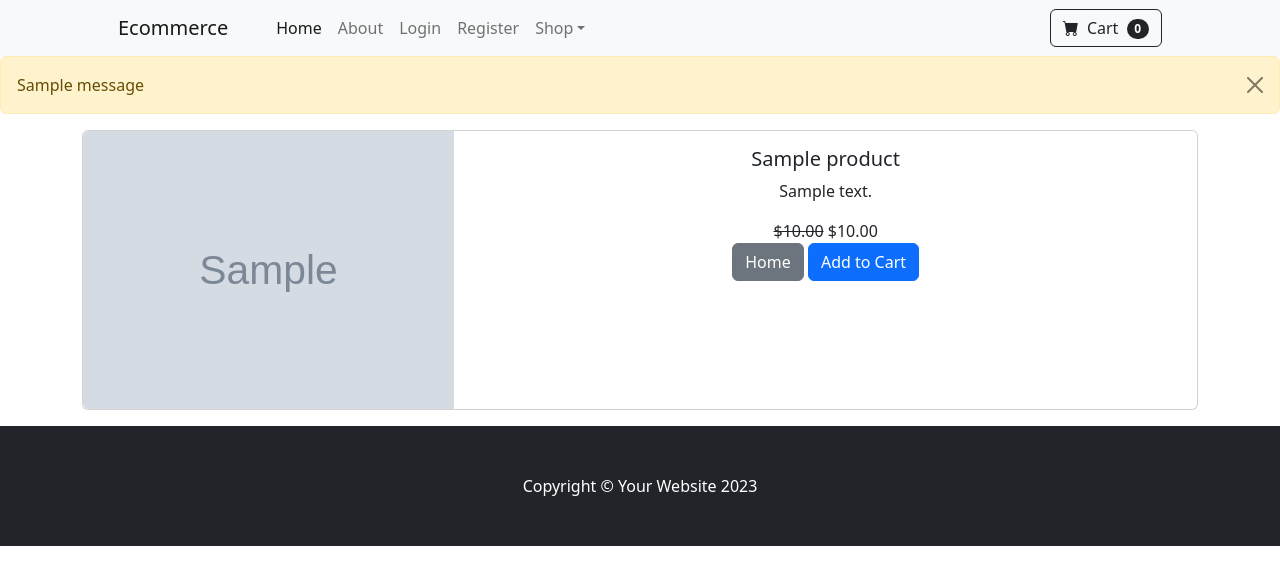
After one commit to Kenmitchell2012/ecom, a Django app: page /product/1 in a window 1280 px wide. The commit adds this page. Shown: the top 585 px of the page. Run offline with Django 4.2, Linux system fonts and the light colour scheme; tables that the repository leaves empty hold one stand-in row (values such as "Sample post"); grey boxes marked "Sample" are stand-in pictures; one stand-in notice (Sample message) is shown; some libraries are stand-ins or nearby versions.

Commit message:
added product page

```diff
--- a/store/templates/base.html
+++ b/store/templates/base.html
@@ -18,6 +18,15 @@
     </head>
     <body>
         {% include 'navbar.html' %}
+        {% if messages %}
+            {% for message in messages %}
+            <div class="alert alert-warning alert-dismissible fade show" role="alert">
+                {{ message }}
+                <button type="button" class="btn-close" data-bs-dismiss="alert" aria-label="Close"></button>
+              </div>
+            {% endfor %}
+        {% endif %}
+
         {% block content %}
 
         {% endblock %}
--- a/store/templates/navbar.html
+++ b/store/templates/navbar.html
@@ -7,6 +7,16 @@
             <ul class="navbar-nav me-auto mb-2 mb-lg-0 ms-lg-4">
                 <li class="nav-item"><a class="nav-link active" aria-current="page" href="{% url 'home' %}">Home</a></li>
                 <li class="nav-item"><a class="nav-link" href="{% url 'about' %}">About</a></li>
+                {% if user.is_authenticated %}
+                    <li class="nav-item"><a class="nav-link" href="{% url 'logout' %}">LogOut</a></li>
+                    {% else %}
+                    <li class="nav-item"><a class="nav-link" href="{% url 'login' %}">Login</a></li>
+                    <li class="nav-item"><a class="nav-link" href="{% url 'register' %}">Register</a></li>
+
+                {% endif %}
+
+
+
                 <li class="nav-item dropdown">
                     <a class="nav-link dropdown-toggle" id="navbarDropdown" href="#" role="button" data-bs-toggle="dropdown" aria-expanded="false">Shop</a>
                     <ul class="dropdown-menu" aria-labelledby="navbarDropdown">
--- /dev/null
+++ b/store/templates/product.html
@@ -0,0 +1,44 @@
+{% extends 'base.html' %}
+    {% block content %}
+
+                <div class="container">
+                    <div class="card mb-3" >
+                        <div class="row g-0">
+                          <div class="col-md-4">
+                            <img src="{{ product.image.url }}" class="img-fluid rounded-start" alt="...">
+                          </div>
+                          <div class="col-md-8">
+                            <center>
+                                <div class="card-body">
+                                    <h5 class="card-title">{{ product.name }}</h5>
+                                    <p class="card-text">{{ product.description }}</p>
+
+
+                                    {% if product.is_sale %}
+                                        <div class="text-center">
+                                            <!-- Product price-->
+                                            <strike>${{product.price}}</strike>
+                                            ${{ product.sale_price }}
+                                        </div>
+
+
+                                    {% else %}
+                                        <p class="card-text"><small class="text-body-secondary">${{ product.price }}</small></p>
+
+                                    {% endif %}
+
+
+
+                                    <div>
+                                        <a class="btn btn-secondary" href="{% url 'home' %}">Home</a>
+                                        <a class="btn btn-primary" href="{% url 'home' %}">Add to Cart</a>
+                                    </div>
+                                  </div>
+
+                            </center>
+
+                          </div>
+                        </div>
+                      </div>
+                </div>
+    {% endblock %}
--- a/store/urls.py
+++ b/store/urls.py
@@ -4,4 +4,9 @@ from . import views
 urlpatterns = [
     path('', views.home, name='home'),
     path('about/', views.about, name='about'),
+    path('login/', views.login_user, name='login'),
+    path('logout/', views.logout_user, name='logout'),
+    path('register/', views.register_user, name='register'),
+    path('product/<int:pk>', views.product, name='product'),
+
 ]
--- a/store/views.py
+++ b/store/views.py
@@ -1,5 +1,11 @@
-from django.shortcuts import render
+from django.shortcuts import render, redirect
 from .models import Product
+from django.contrib.auth import authenticate, login, logout
+from django.contrib import messages
+from django.contrib.auth.models import User
+from django.contrib.auth.forms import UserCreationForm
+from django import forms
+from .forms import SignUpForm
 
 # Create your views here.
 
@@ -9,3 +15,48 @@ def home(request):
 
 def about(request):
     return render(request, 'about.html', {})
+
+
+def login_user(request):
+    if request.method == "POST":
+        usernames = request.POST['username']
+        password = request.POST['password']
+        user = authenticate(request, username=usernames, password=password)
+        if user is not None:
+            login(request, user)
+            messages.success(request, ("Welcome, " + user.username))
+            return redirect('home')
+
+        else:
+            messages.success(request, ("There was a problem logging in"))
+            return redirect('login')
+    else:
+        return render(request, 'login.html', {})
+
+def logout_user(request):
+    logout(request)
+    messages.success(request, ('You have been logged out'))
+    return redirect('home')
+
+def register_user(request):
+    form = SignUpForm()
+    if request.method == 'POST':
+        form = SignUpForm(request.POST)
+        if form.is_valid():
+            form.save()
+            username = form.cleaned_data['username']
+            password = form.cleaned_data['password1']
+            #login user
+            user = authenticate(username= username, password=password)
+            login(request, user)
+            messages.success(request, 'You have successfully created a account!!')
+            return redirect('home')
+        else:
+            messages.error(request, 'There was an error registering, please try again')
+            return redirect('register')
+    else:
+        return render(request, 'register.html', {'form': form})
+
+def product(request, pk):
+    product = Product.objects.get(id=pk)
+    return render(request, 'product.html', {'product': product})
```
Also changed, not shown: store/forms.py (added, +30 -0 lines), store/templates/home.html (+8 -4 lines), store/templates/login.html (added, +34 -0 lines), store/templates/register.html (added, +32 -0 lines).
